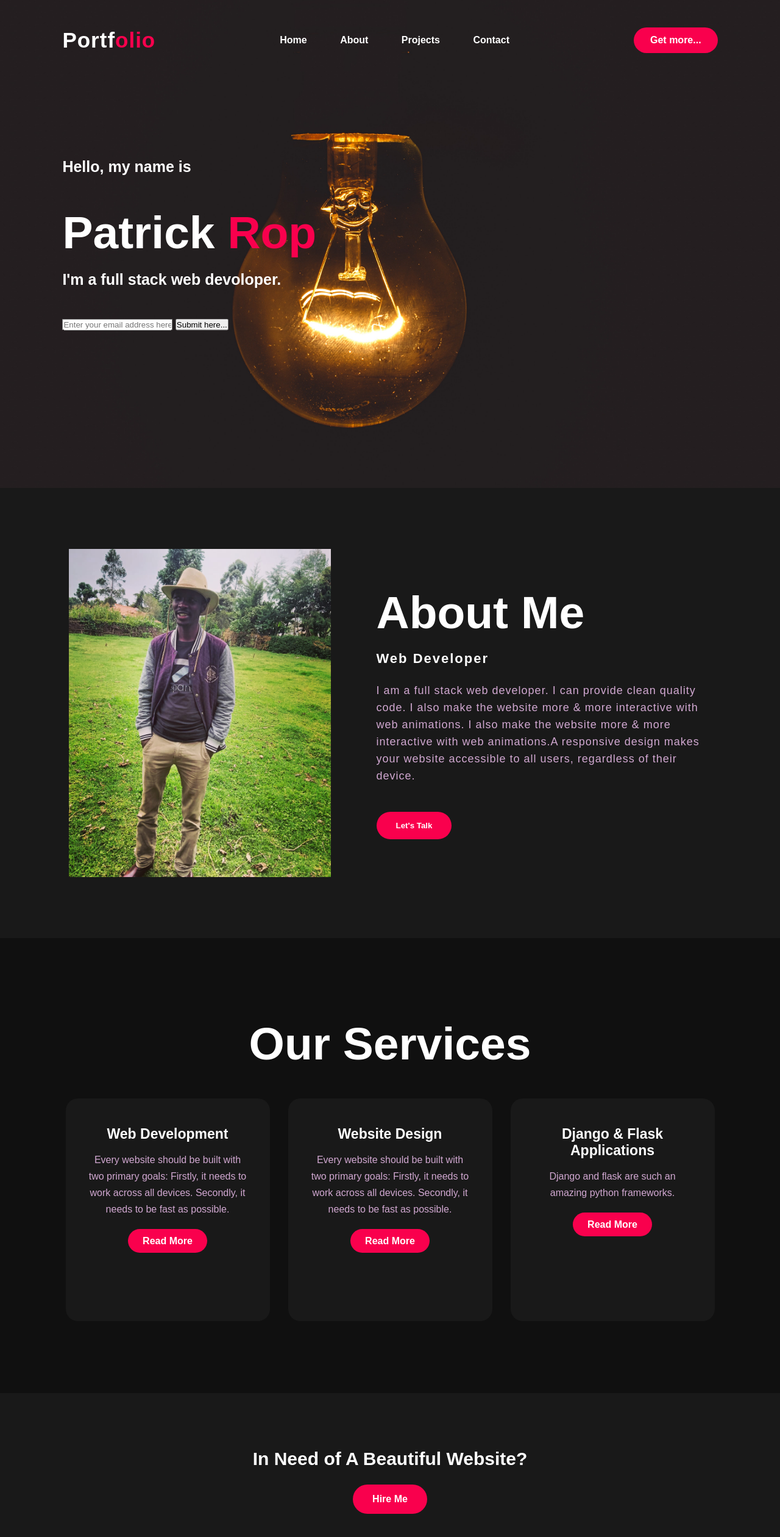
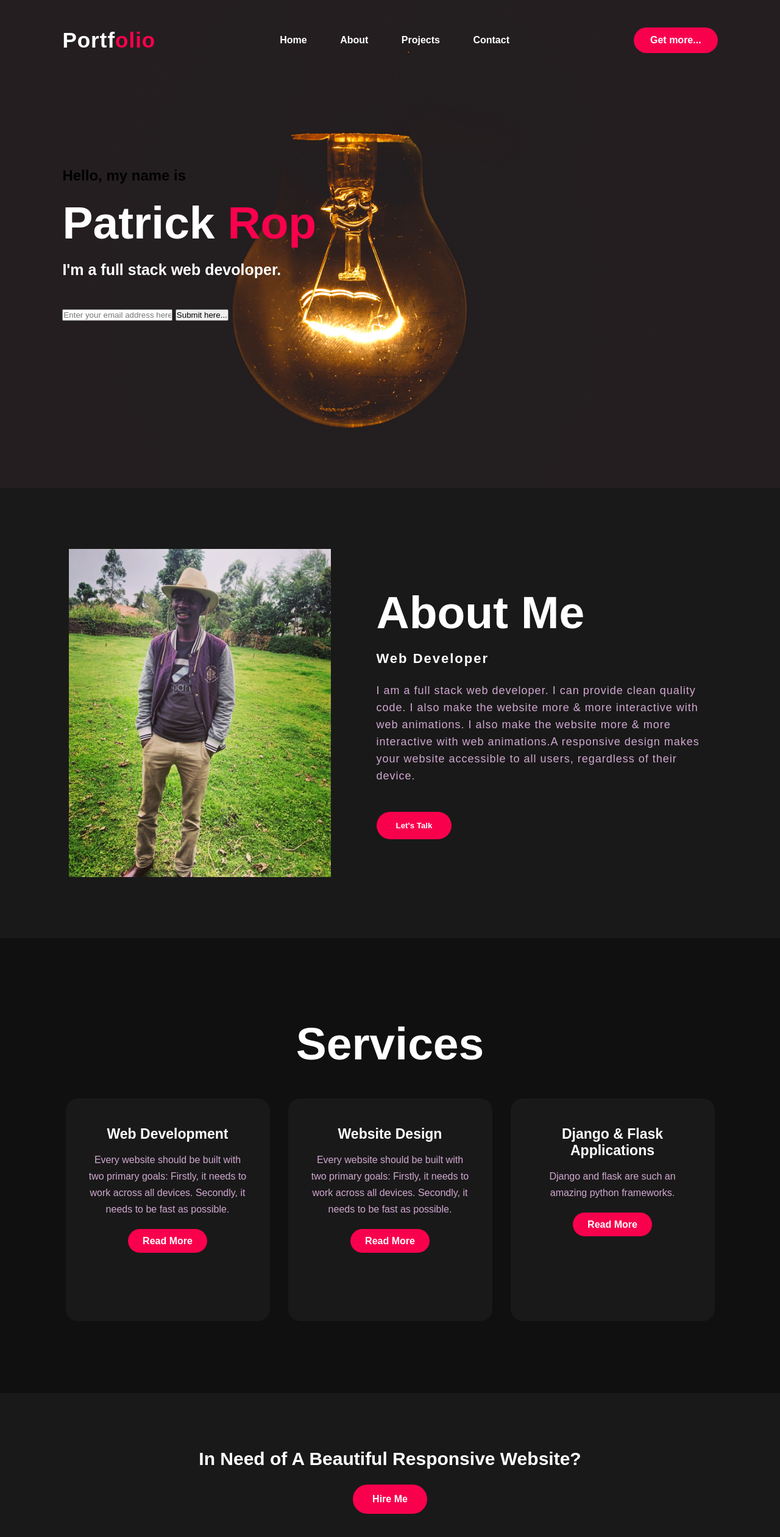
Before and after one commit to patrickrop-cloud/portfolio, a plain HTML site: page index.html in a window 1280 px wide. Shown: the top 2520 px of the page at 61% size. Drawn offline with Linux system fonts and the light colour scheme.

Commit message:
add styling and debug

```diff
--- a/css/styles.css
+++ b/css/styles.css
@@ -41,7 +41,7 @@ nav ul li a{
 }
 nav ul li a:hover{
 	color: #f9004d;
-	transition: .4s;
+	transition: .2s;
 }
 .btn{
 	background-color:#f9004d;
--- a/index.html
+++ b/index.html
@@ -4,7 +4,7 @@
     <meta charset="UTF-8">
     <meta http-equiv="X-UA-Compatible" content="IE=edge">
     <meta name="viewport" content="width=device-width, initial-scale=1.0">
-    <title>Portfolio</title>
+    <title>Portfolio website</title>
     <link rel="stylesheet" href="css/styles.css">
 </head>
 <body>
@@ -21,7 +21,7 @@
         </nav>
 
     <div class="content">
-        <h3>Hello, my name is</h3>
+        <h2>Hello, my name is</h2>
         <h1>Patrick <span>Rop</span></h1>
         <h3>I'm a full stack web devoloper.</h3>
         <div class="newsletter">
@@ -48,7 +48,7 @@
 	<!-----service section start----------->
 	<div class="service">
 		<div class="title">
-			<h2>Our Services</h2>
+			<h2>Services</h2>
 		</div>
 
 		<div class="box">
@@ -93,7 +93,7 @@
 
 	<!------Contact Me------>
 	<div class="contact-me">
-		<p>In Need of A Beautiful Website?</p>
+		<p>In Need of A Beautiful Responsive Website?</p>
 		<a class="button-two" href="#">Hire Me</a>
 	</div>
 
```
